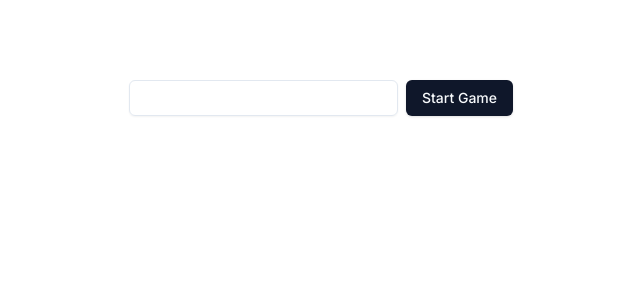
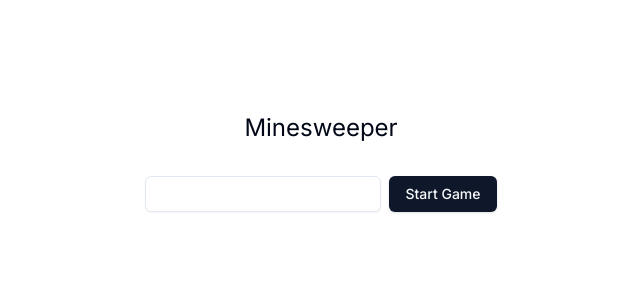
Before and after one commit to oguznsari/minesweeper, a Next.js app: page / in a window 1280 px wide. Shown: the top 300 px of the page, without its empty margins (319-959 px from the left). Built offline with nearby package versions, Linux system fonts and the light colour scheme.

Commit message:
MineSweeper header

```diff
--- a/app/layout.tsx
+++ b/app/layout.tsx
@@ -5,8 +5,8 @@ import "./globals.css";
 const inter = Inter({ subsets: ["latin"] });
 
 export const metadata: Metadata = {
-  title: "Create Next App",
-  description: "Generated by create next app",
+  title: "Mine Sweeper Game",
+  description: "Mine Sweeper Game",
 };
 
 export default function RootLayout({
--- a/app/page.tsx
+++ b/app/page.tsx
@@ -3,7 +3,8 @@ import { GameSeedInput } from "@/components/GameSeedInput";
 
 export default function Home() {
   return (
-    <div className="mt-20">
+    <div className="mt-20 flex flex-col items-center">
+      <h1 className="my-8 text-2xl">Minesweeper</h1>
       <GameSeedInput />
     </div>
   );
```
